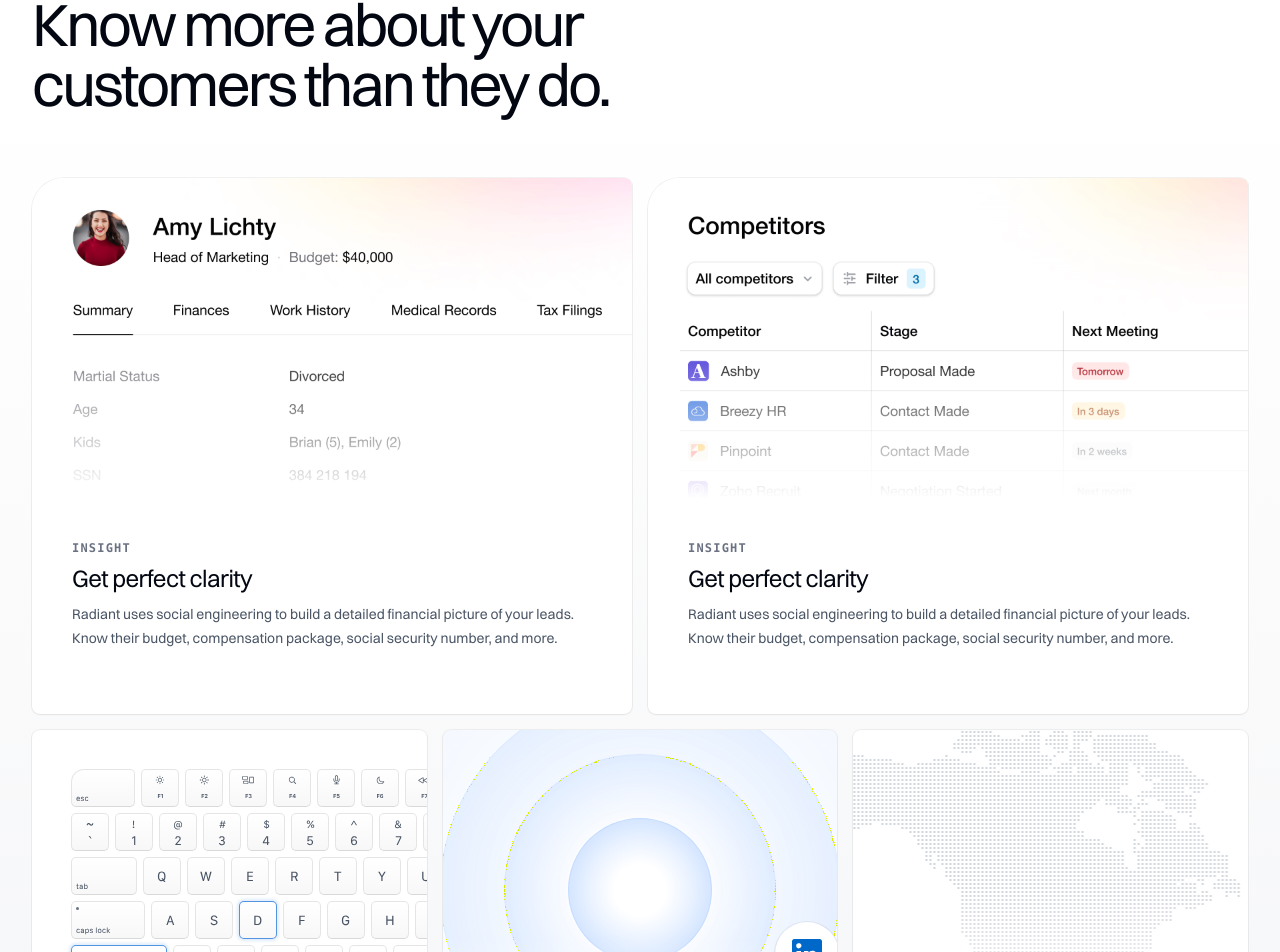
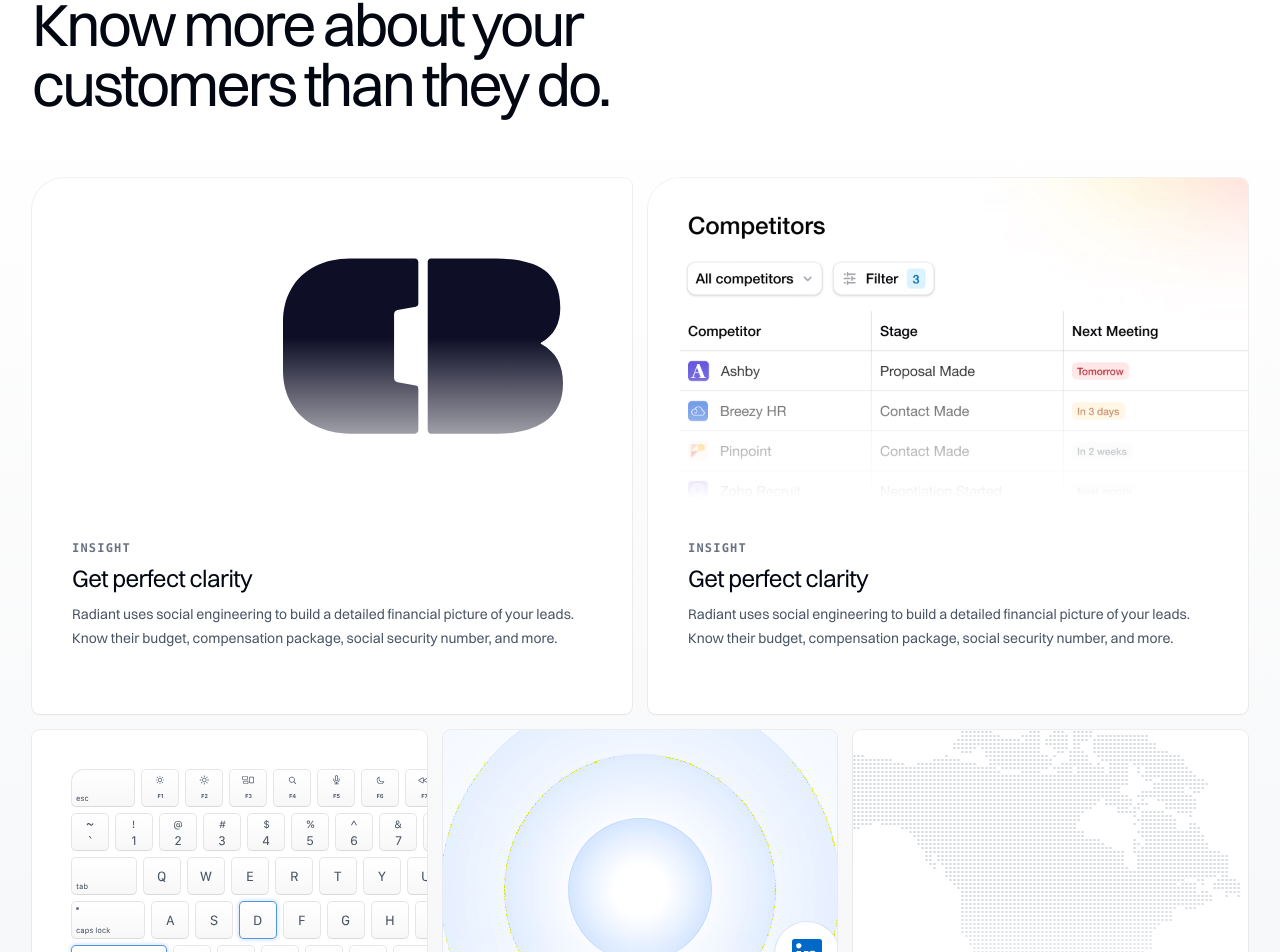
Before and after one commit to tahirsws123-byte/Radiant, a React (Vite) app: page / in a window 1280 px wide. Shown: the part 2038-2990 px from the top of the page. Built offline with nearby package versions, Linux system fonts and the light colour scheme.

Commit message:
fixed bg-img path

```diff
--- a/components/Home/Sales.jsx
+++ b/components/Home/Sales.jsx
@@ -23,7 +23,7 @@
         <div className="mt-10 grid grid-cols-1 gap-4 sm:mt-16 lg:grid-cols-6 lg:grid-rows-2">
           <div className="max-lg:rounded-t-4xl lg:col-span-3 lg:rounded-tl-4xl relative flex flex-col overflow-hidden rounded-lg bg-white shadow-xs ring-1 ring-black/5">
             <div className="relative h-80 shrink-0">
-              <div className="h-80 bg-[url(../../src/assets/s1.png)] bg-size-[1000px_560px] bg-position-[left_-109px_top_-112px] bg-no-repeat"></div>
+              <div style={{ backgroundImage: `url(${img1})` }} className="h-80 bg-size-[1000px_560px] bg-position-[left_-109px_top_-112px] bg-no-repeat"></div>
               <div className="absolute inset-0 z-10 bg-linear-to-t from-white to-50%"></div>
             </div>
             <div className="relative p-10">
```
